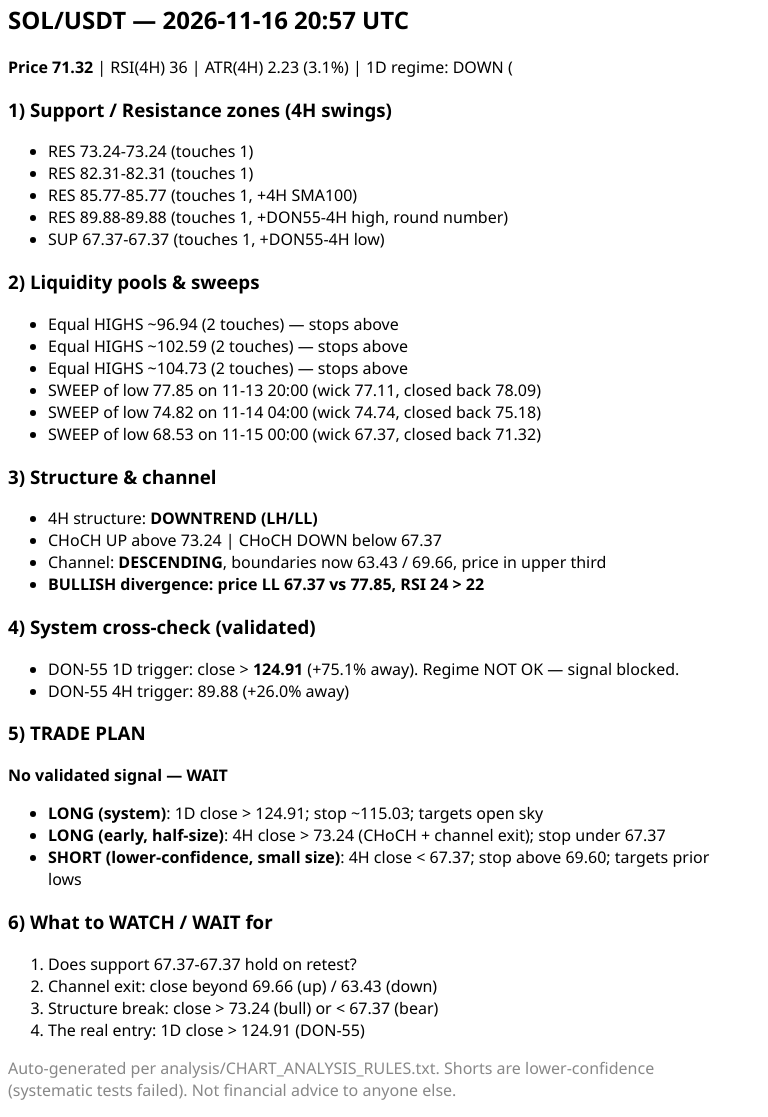
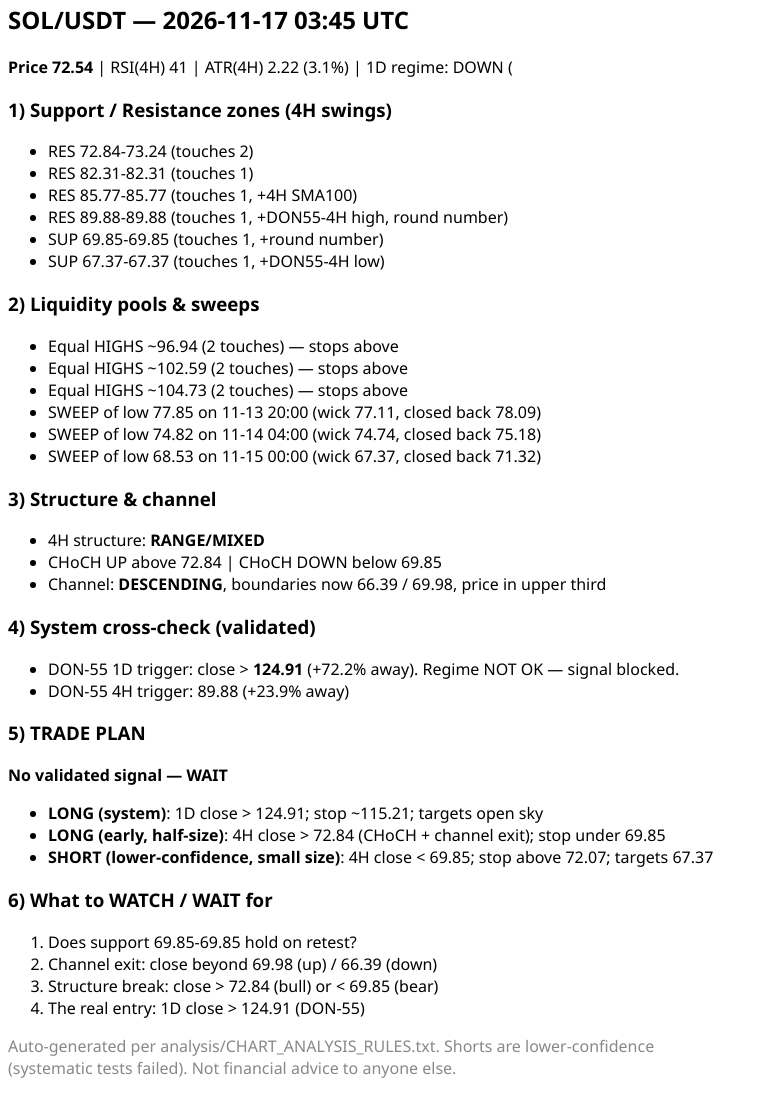
Before and after one commit to Bilalgpt/trade-analysis, a plain HTML site: page docs/analysis_v2.html in a window 1280 px wide. Shown: the part 5-1122 px from the top of the page, without its empty margins (0-768 px from the left). After the commit the page ends 1100 px from the top, so only its background shows below. Drawn offline with Linux system fonts and the light colour scheme.

Commit message:
report: hourly analysis 2026-11-17 03:45 UTC

```diff
--- a/docs/analysis_v2.html
+++ b/docs/analysis_v2.html
@@ -1,10 +1,11 @@
-<html><body style='font-family:Segoe UI,Arial,sans-serif;max-width:720px'><h2>SOL/USDT — 2026-11-16 20:57 UTC</h2>
-<p><b>Price 71.32</b> | RSI(4H) 36 | ATR(4H) 2.23 (3.1%) | 1D regime: DOWN (<SMA200)</p>
+<html><body style='font-family:Segoe UI,Arial,sans-serif;max-width:720px'><h2>SOL/USDT — 2026-11-17 03:45 UTC</h2>
+<p><b>Price 72.54</b> | RSI(4H) 41 | ATR(4H) 2.22 (3.1%) | 1D regime: DOWN (<SMA200)</p>
 <h3>1) Support / Resistance zones (4H swings)</h3><ul>
-<li>RES 73.24-73.24 (touches 1)</li>
+<li>RES 72.84-73.24 (touches 2)</li>
 <li>RES 82.31-82.31 (touches 1)</li>
 <li>RES 85.77-85.77 (touches 1, +4H SMA100)</li>
 <li>RES 89.88-89.88 (touches 1, +DON55-4H high, round number)</li>
+<li>SUP 69.85-69.85 (touches 1, +round number)</li>
 <li>SUP 67.37-67.37 (touches 1, +DON55-4H low)</li>
 </ul>
 <h3>2) Liquidity pools & sweeps</h3><ul>
@@ -15,24 +16,23 @@
 <li>SWEEP of low 74.82 on 11-14 04:00 (wick 74.74, closed back 75.18)</li>
 <li>SWEEP of low 68.53 on 11-15 00:00 (wick 67.37, closed back 71.32)</li>
 </ul>
-<h3>3) Structure & channel</h3><ul><li>4H structure: <b>DOWNTREND (LH/LL)</b></li>
-<li>CHoCH UP above 73.24 | CHoCH DOWN below 67.37</li>
-<li>Channel: <b>DESCENDING</b>, boundaries now 63.43 / 69.66, price in upper third</li>
-<li><b>BULLISH divergence: price LL 67.37 vs 77.85, RSI 24 > 22</b></li>
+<h3>3) Structure & channel</h3><ul><li>4H structure: <b>RANGE/MIXED</b></li>
+<li>CHoCH UP above 72.84 | CHoCH DOWN below 69.85</li>
+<li>Channel: <b>DESCENDING</b>, boundaries now 66.39 / 69.98, price in upper third</li>
 </ul>
 <h3>4) System cross-check (validated)</h3><ul>
-<li>DON-55 1D trigger: close &gt; <b>124.91</b> (+75.1% away). Regime NOT OK — signal blocked.</li>
-<li>DON-55 4H trigger: 89.88 (+26.0% away)</li></ul>
+<li>DON-55 1D trigger: close &gt; <b>124.91</b> (+72.2% away). Regime NOT OK — signal blocked.</li>
+<li>DON-55 4H trigger: 89.88 (+23.9% away)</li></ul>
 <h3>5) TRADE PLAN</h3>
 <p><b>No validated signal — WAIT</b></p>
 <ul>
-<li><b>LONG (system)</b>: 1D close &gt; 124.91; stop ~115.03; targets open sky</li>
-<li><b>LONG (early, half-size)</b>: 4H close &gt; 73.24 (CHoCH + channel exit); stop under 67.37</li>
-<li><b>SHORT (lower-confidence, small size)</b>: 4H close &lt; 67.37; stop above 69.60; targets prior lows</li>
+<li><b>LONG (system)</b>: 1D close &gt; 124.91; stop ~115.21; targets open sky</li>
+<li><b>LONG (early, half-size)</b>: 4H close &gt; 72.84 (CHoCH + channel exit); stop under 69.85</li>
+<li><b>SHORT (lower-confidence, small size)</b>: 4H close &lt; 69.85; stop above 72.07; targets 67.37</li>
 </ul>
 <h3>6) What to WATCH / WAIT for</h3><ol>
-<li>Does support 67.37-67.37 hold on retest?</li>
-<li>Channel exit: close beyond 69.66 (up) / 63.43 (down)</li>
-<li>Structure break: close &gt; 73.24 (bull) or &lt; 67.37 (bear)</li>
+<li>Does support 69.85-69.85 hold on retest?</li>
+<li>Channel exit: close beyond 69.98 (up) / 66.39 (down)</li>
+<li>Structure break: close &gt; 72.84 (bull) or &lt; 69.85 (bear)</li>
 <li>The real entry: 1D close &gt; 124.91 (DON-55)</li></ol>
 <p style='color:#888'>Auto-generated per analysis/CHART_ANALYSIS_RULES.txt. Shorts are lower-confidence (systematic tests failed). Not financial advice to anyone else.</p></body></html>
```
